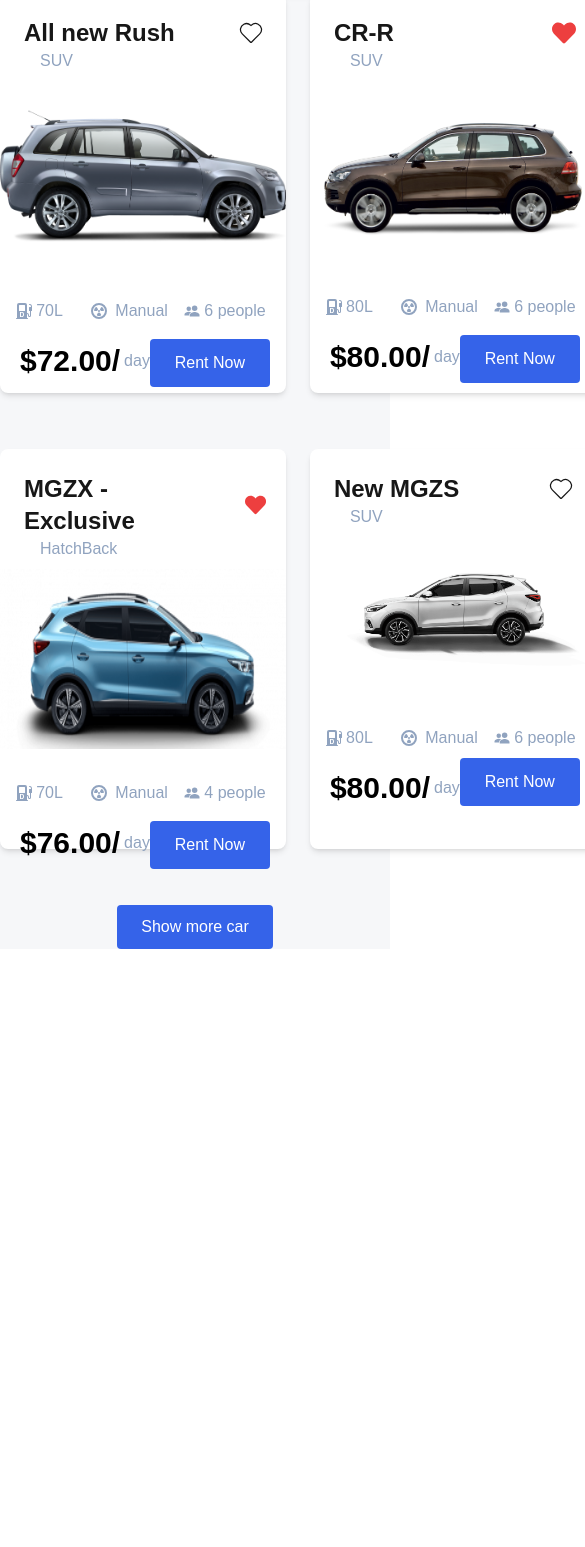
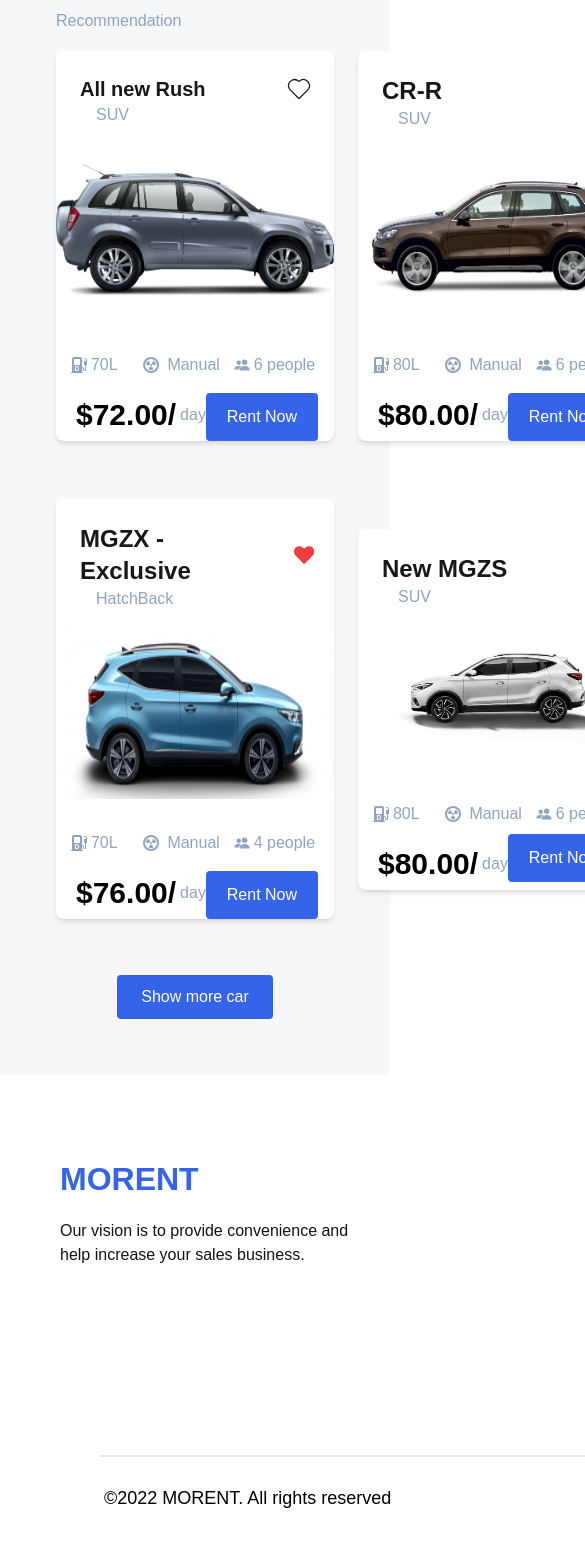
Before and after one commit to huzaifaqazi/Ecommerce-project-Figma, a Next.js app: page / in a window 390 px wide. Shown: the part 2456-4003 px from the top of the page, 585 px wide, since content can reach past the window. Before the commit the page ends 3405 px from the top, so only its background shows below. Built offline with nearby package versions, Linux system fonts and the light colour scheme.

Commit message:
first commit

```diff
--- a/app/components/foooter.tsx
+++ b/app/components/foooter.tsx
@@ -21,7 +21,7 @@
 
 export const Foooter = () => {
   return (
-    <div className='w-[1440px] h-[480px] bg-[#FFFFFF] py-[80px] px-[60px]'>
+    <div className='w-[1440px] h-[480px] bg-[#ffffff] py-[80px] px-[60px]'>
 
       <div className="w-[292px] h-[108px]">
         <h1 className='text-[#3563E9] text-[32px] font-bold'>MORENT</h1>
@@ -33,9 +33,9 @@
         <h1 className='text-xl font-bold '>About</h1>
         <ul className='my-7'>
           {
-  menuItems.map((items , i)=>{
-    return(
-      <li className='my-4'  key={i}>{items}</li>
+            menuItems.map((items, i) => {
+              return (
+                <li className='my-4' key={i}>{items}</li>
               )
             })
           }
@@ -48,9 +48,9 @@
         <h1 className='text-xl font-bold '>Community</h1>
         <ul className='my-3'>
           {
-  menuItems2.map((items , i)=>{
-    return(
-      <li className='my-7'  key={i}>{items}</li>
+            menuItems2.map((items, i) => {
+              return (
+                <li className='my-7' key={i}>{items}</li>
               )
             })
           }
@@ -62,9 +62,9 @@
         <h1 className='text-xl font-bold '>Socials</h1>
         <ul className='my-3'>
           {
-  menuItems3.map((items , i)=>{
-    return(
-      <li className='my-7'  key={i}>{items}</li>
+            menuItems3.map((items, i) => {
+              return (
+                <li className='my-7' key={i}>{items}</li>
               )
             })
           }
--- a/app/components/recommendtion.tsx
+++ b/app/components/recommendtion.tsx
@@ -13,17 +13,17 @@
 
 const Recommendtion = () => {
   return (
-    <div className="h-full -mt-16 bg-[#F6F7F9] sm:p-8 md:p-10 lg:p-14 w-full">
+    <div className="h-full -mt-16 bg-[#F6F7F9] p-14">
       <div className="">
         <h1 className="text-[#90A3BF]">Recommendation</h1>
 
         {/* container */}
         <div className="flex justify-between items-center my-4 gap-6">
           {/* card 1 */}
-          <div className="w-[350px] h-[400px] bg-[#ffffff] rounded-lg shadow-md">
+          <div className="w-full sm:w-[48%] lg:w-[350px] h-auto bg-[#ffffff] rounded-lg shadow-md">
 
             <div className="flex justify-between items-center">
-              <h1 className="p-6 text-2xl font-bold">All new Rush</h1>
+              <h1 className="p-6 text-xl sm:text-2xl  font-bold">All new Rush</h1>
               <CiHeart className="mx-5 text-3xl" />
             </div>
             <p className="-my-6 mx-10 text-[#90A3BF]">SUV</p>
@@ -54,7 +54,7 @@
           </div>
 
           {/* caed 2 */}
-          <div className="w-[350px] h-[400px] bg-[#ffffff] rounded-lg shadow-md">
+          <div className="w-full sm:w-[48%] lg:w-[350px] h-auto bg-[#ffffff] rounded-lg shadow-md">
 
             <div className="flex justify-between items-center">
               <h1 className="p-6 text-2xl font-bold">CR-R</h1>
@@ -88,7 +88,7 @@
           </div>
 
           {/* card 3 */}
-          <div className="w-[350px] h-[400px] bg-[#ffffff] rounded-lg shadow-md">
+          <div className="w-full sm:w-[48%] lg:w-[350px] h-auto bg-[#ffffff] rounded-lg shadow-md">
 
             <div className="flex justify-between items-center">
               <h1 className="p-6 text-2xl font-bold">AllNewTerioes</h1>
@@ -123,7 +123,7 @@
 
           {/* card 4 */}
 
-          <div className="w-[350px] h-[400px] bg-[#ffffff] rounded-lg shadow-md">
+          <div className="w-full sm:w-[48%] lg:w-[350px] h-auto bg-[#ffffff] rounded-lg shadow-md">
 
             <div className="flex justify-between items-center">
               <h1 className="p-6 text-2xl font-bold">CR - V</h1>
@@ -162,7 +162,7 @@
       <div className="my-14 bg-[#F6F7F9] flex justify-between items-center gap-6">
 
         {/* card 1 */}
-        <div className="w-[350px] h-[400px] bg-[#ffffff] rounded-lg shadow-md">
+        <div className="w-full sm:w-[48%] lg:w-[350px] h-auto  bg-[#ffffff] rounded-lg shadow-md">
 
           <div className="flex justify-between items-center">
             <h1 className="p-6 text-2xl font-bold">MGZX - Exclusive</h1>
@@ -195,7 +195,7 @@
           </div>
         </div>
         {/* card 2 */}
-        <div className="w-[350px] h-[400px] bg-[#ffffff] rounded-lg shadow-md">
+        <div className="w-full sm:w-[48%] lg:w-[350px] h-auto bg-[#ffffff] rounded-lg shadow-md">
 
           <div className="flex justify-between items-center">
             <h1 className="p-6 text-2xl font-bold">New MGZS</h1>
@@ -228,7 +228,7 @@
           </div>
         </div>
         {/* card 3 */}
-        <div className="w-[350px] h-[400px] bg-[#ffffff] rounded-lg shadow-md">
+        <div className="w-full sm:w-[48%] lg:w-[350px] h-auto bg-[#ffffff] rounded-lg shadow-md">
 
           <div className="flex justify-between items-center">
             <h1 className="p-6 text-xl font-bold">MGZX-Excite</h1>
@@ -261,7 +261,7 @@
           </div>
         </div>
         {/* card 4 */}
-        <div className="w-[350px] h-[400px] bg-[#ffffff] rounded-lg shadow-md">
+        <div className="w-full sm:w-[48%] lg:w-[350px] h-auto bg-[#ffffff] rounded-lg shadow-md">
 
           <div className="flex justify-between items-center">
             <h1 className="p-6 text-2xl font-bold">CR - V</h1>
--- a/app/page.tsx
+++ b/app/page.tsx
@@ -13,7 +13,7 @@
       <Pickup/>
       <Catalouge/>
       <Recommendtion/>
-      {/* <Foooter/>  */}
+      <Foooter/>
     </div>
 
 
```
Lines whose indentation alone changed are shown as unchanged.
